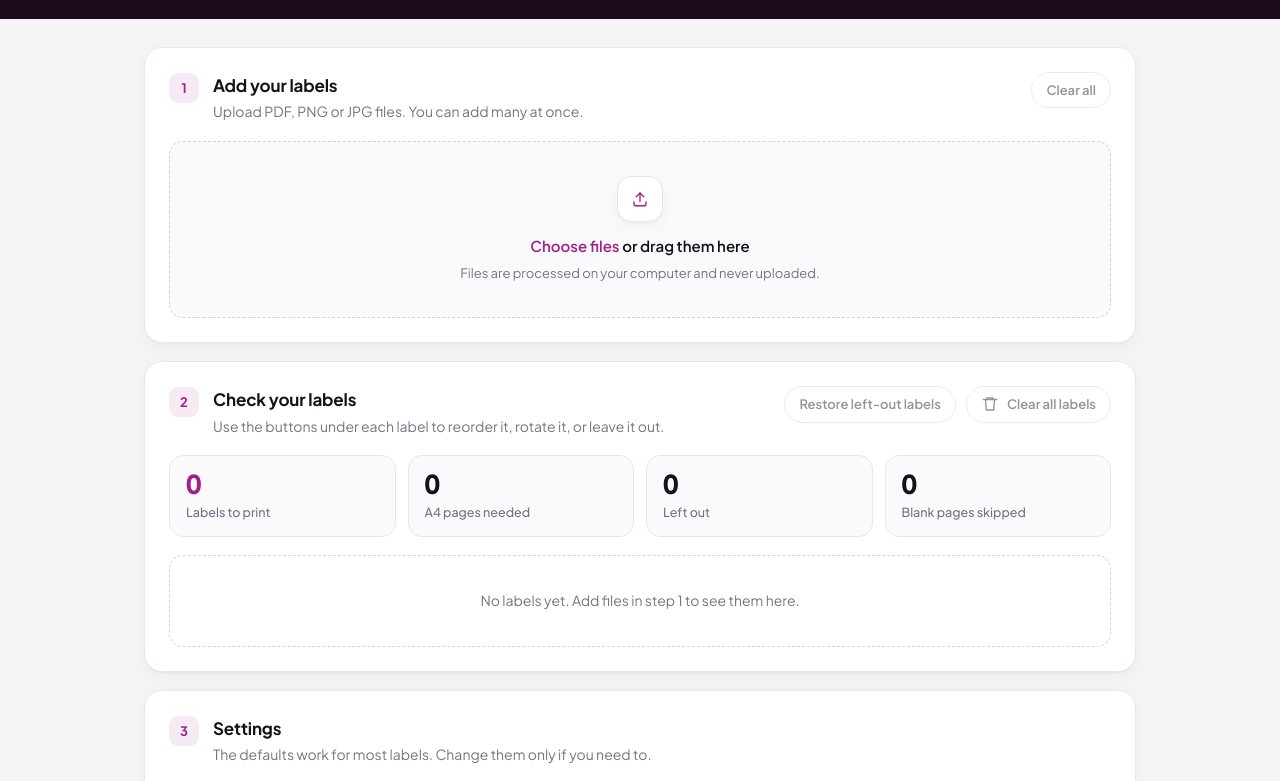
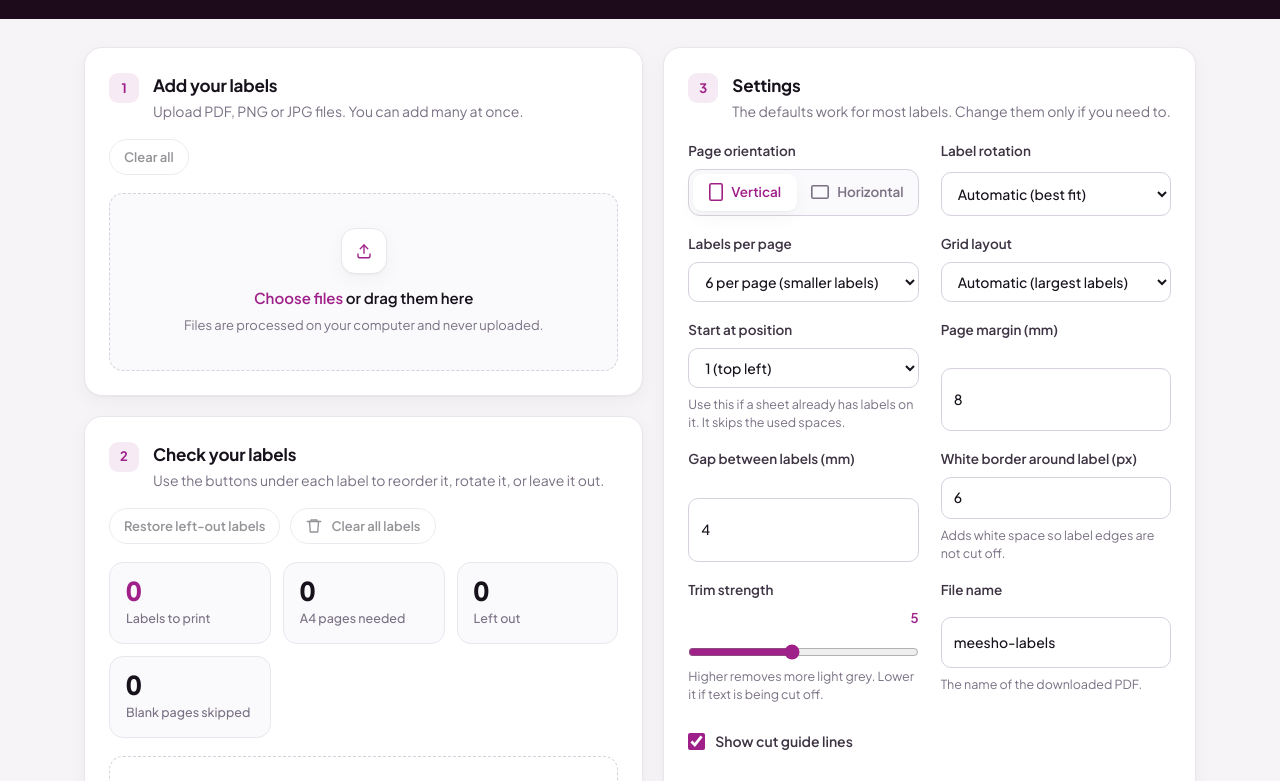
Before and after one commit to Altamash-Raza/meesho-label-adjuster, a plain HTML site: page index.html in a window 1280 px wide. Shown: the part 70-851 px from the top of the page. Drawn offline with Linux system fonts and the light colour scheme.

Commit message:
Two-column layout

```diff
--- a/index.html
+++ b/index.html
@@ -64,7 +64,10 @@
     font-feature-settings: "ss01", "cv11";
     transition: background .25s ease, color .25s ease;
   }
-  .wrap { max-width: 1040px; margin: 0 auto; padding: 0 24px; }
+  .wrap { max-width: 1160px; margin: 0 auto; padding: 0 24px; }
+  .layout { display: grid; grid-template-columns: minmax(0, 1.05fr) minmax(0, 1fr); gap: 20px; align-items: start; padding-top: 28px; padding-bottom: 8px; }
+  .col { display: grid; gap: 20px; min-width: 0; }
+  @media (max-width: 960px) { .layout { grid-template-columns: 1fr; } }
   .num { font-variant-numeric: tabular-nums; }
   svg.i { width: 18px; height: 18px; flex: none; stroke: currentColor; fill: none; stroke-width: 1.8; stroke-linecap: round; stroke-linejoin: round; }
 
@@ -87,7 +90,6 @@
   .theme:hover { background: rgba(255,255,255,.08); }
 
   /* layout */
-  main .wrap { display: grid; gap: 18px; padding-top: 28px; padding-bottom: 8px; }
   .card { background: var(--surface); border: 1px solid var(--line); border-radius: var(--radius); padding: 24px; box-shadow: var(--shadow); }
   .card-head { display: flex; justify-content: space-between; align-items: flex-start; gap: 16px; flex-wrap: wrap; margin-bottom: 18px; }
   .step { display: flex; gap: 14px; align-items: flex-start; }
@@ -114,7 +116,7 @@
   .drop small { color: var(--muted); font-size: 13px; }
 
   /* stats */
-  .stats { display: grid; grid-template-columns: repeat(4, minmax(0, 1fr)); gap: 12px; margin-bottom: 18px; }
+  .stats { display: grid; grid-template-columns: repeat(auto-fit, minmax(120px, 1fr)); gap: 12px; margin-bottom: 18px; }
   .stat { background: var(--surface-2); border: 1px solid var(--line); border-radius: 14px; padding: 14px 16px; }
   .stat b { display: block; font-size: 26px; font-weight: 800; letter-spacing: -.02em; line-height: 1.1; font-variant-numeric: tabular-nums; }
   .stat span { font-size: 12.5px; color: var(--muted); font-weight: 500; }
@@ -171,12 +173,11 @@
   }
   .check input { width: 17px; height: 17px; accent-color: var(--brand); margin: 0; }
   .pg { width: 14px; height: 18px; fill: none; stroke: currentColor; stroke-width: 1.6; flex: none; }
-  .settings-grid { display: grid; grid-template-columns: minmax(0, 1fr) 330px; gap: 28px; align-items: start; }
-  .preview-box { background: var(--surface-2); border: 1px solid var(--line); border-radius: 14px; padding: 18px; position: sticky; top: 16px; }
+  .settings-grid { display: grid; grid-template-columns: 1fr; gap: 22px; }
+  .preview-box { background: var(--surface-2); border: 1px solid var(--line); border-radius: 14px; padding: 18px; }
   .preview-title { font-size: 12px; font-weight: 700; text-transform: uppercase; letter-spacing: .06em; color: var(--muted); margin: 0 0 12px; }
   #sheetPreview svg { width: 100%; height: auto; display: block; }
   .preview-cap { font-size: 12.5px; color: var(--muted); margin: 12px 0 0; line-height: 1.6; }
-  @media (max-width: 860px) { .settings-grid { grid-template-columns: 1fr; } .preview-box { position: static; } }
 
   /* buttons */
   .btn {
@@ -235,7 +236,8 @@
 </header>
 
 <main>
-  <div class="wrap">
+  <div class="wrap layout">
+  <div class="col">
 
     <section class="card">
       <div class="card-head">
@@ -283,6 +285,8 @@
       <p id="emptyMsg" class="empty">No labels yet. Add files in step 1 to see them here.</p>
     </section>
 
+  </div>
+    <div class="col">
     <section class="card">
       <div class="card-head">
         <div class="step">
@@ -385,6 +389,7 @@
       <div id="previewWrap"></div>
     </section>
 
+    </div>
   </div>
 </main>
 
```
